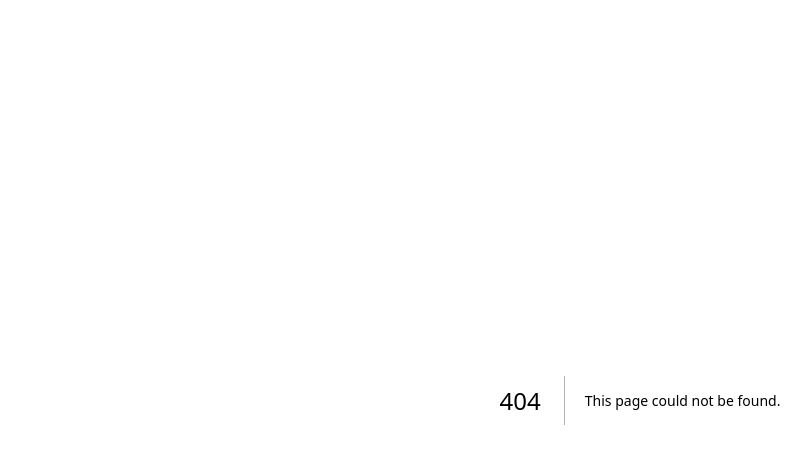
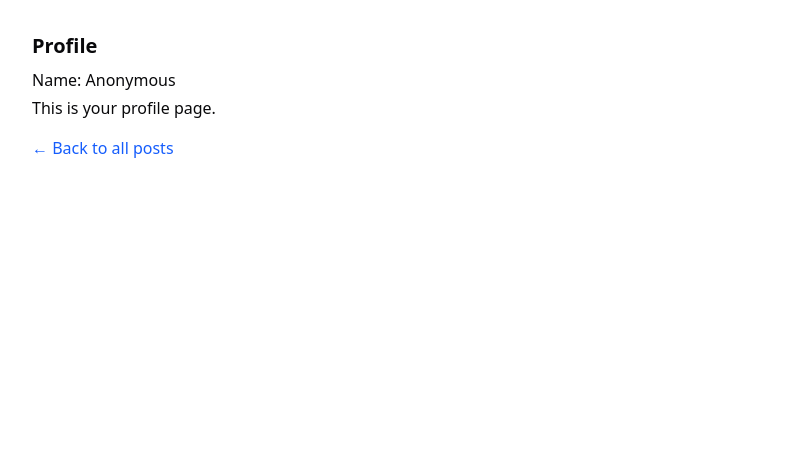
Before and after one commit to Maxhu787/anon-board, a Next.js app: page /profile in a window 1280 px wide. Before the commit this address had no page. Shown: the top 464 px of the page, without its empty margins (0-811 px from the left). Built offline with nearby package versions, Linux system fonts and the light colour scheme.

Commit message:
setup basic routes

```diff
--- a/app/globals.css
+++ b/app/globals.css
@@ -43,7 +43,7 @@
   --radius-xl: calc(var(--radius) + 4px);
 }
 
-:root {
+/* :root {
   --radius: 0.625rem;
   --background: oklch(1 0 0);
   --foreground: oklch(0.145 0 0);
@@ -110,6 +110,75 @@
   --sidebar-accent-foreground: oklch(0.985 0 0);
   --sidebar-border: oklch(1 0 0 / 10%);
   --sidebar-ring: oklch(0.556 0 0);
+} */
+
+:root {
+  --radius: 0.65rem;
+  --background: oklch(1 0 0);
+  --foreground: oklch(0.141 0.005 285.823);
+  --card: oklch(1 0 0);
+  --card-foreground: oklch(0.141 0.005 285.823);
+  --popover: oklch(1 0 0);
+  --popover-foreground: oklch(0.141 0.005 285.823);
+  --primary: oklch(0.705 0.213 47.604);
+  --primary-foreground: oklch(0.98 0.016 73.684);
+  --secondary: oklch(0.967 0.001 286.375);
+  --secondary-foreground: oklch(0.21 0.006 285.885);
+  --muted: oklch(0.967 0.001 286.375);
+  --muted-foreground: oklch(0.552 0.016 285.938);
+  --accent: oklch(0.967 0.001 286.375);
+  --accent-foreground: oklch(0.21 0.006 285.885);
+  --destructive: oklch(0.577 0.245 27.325);
+  --border: oklch(0.92 0.004 286.32);
+  --input: oklch(0.92 0.004 286.32);
+  --ring: oklch(0.705 0.213 47.604);
+  --chart-1: oklch(0.646 0.222 41.116);
+  --chart-2: oklch(0.6 0.118 184.704);
+  --chart-3: oklch(0.398 0.07 227.392);
+  --chart-4: oklch(0.828 0.189 84.429);
+  --chart-5: oklch(0.769 0.188 70.08);
+  --sidebar: oklch(0.985 0 0);
+  --sidebar-foreground: oklch(0.141 0.005 285.823);
+  --sidebar-primary: oklch(0.705 0.213 47.604);
+  --sidebar-primary-foreground: oklch(0.98 0.016 73.684);
+  --sidebar-accent: oklch(0.967 0.001 286.375);
+  --sidebar-accent-foreground: oklch(0.21 0.006 285.885);
+  --sidebar-border: oklch(0.92 0.004 286.32);
+  --sidebar-ring: oklch(0.705 0.213 47.604);
+}
+
+.dark {
+  --background: oklch(0.141 0.005 285.823);
+  --foreground: oklch(0.985 0 0);
+  --card: oklch(0.21 0.006 285.885);
+  --card-foreground: oklch(0.985 0 0);
+  --popover: oklch(0.21 0.006 285.885);
+  --popover-foreground: oklch(0.985 0 0);
+  --primary: oklch(0.646 0.222 41.116);
+  --primary-foreground: oklch(0.98 0.016 73.684);
+  --secondary: oklch(0.274 0.006 286.033);
+  --secondary-foreground: oklch(0.985 0 0);
+  --muted: oklch(0.274 0.006 286.033);
+  --muted-foreground: oklch(0.705 0.015 286.067);
+  --accent: oklch(0.274 0.006 286.033);
+  --accent-foreground: oklch(0.985 0 0);
+  --destructive: oklch(0.704 0.191 22.216);
+  --border: oklch(1 0 0 / 10%);
+  --input: oklch(1 0 0 / 15%);
+  --ring: oklch(0.646 0.222 41.116);
+  --chart-1: oklch(0.488 0.243 264.376);
+  --chart-2: oklch(0.696 0.17 162.48);
+  --chart-3: oklch(0.769 0.188 70.08);
+  --chart-4: oklch(0.627 0.265 303.9);
+  --chart-5: oklch(0.645 0.246 16.439);
+  --sidebar: oklch(0.21 0.006 285.885);
+  --sidebar-foreground: oklch(0.985 0 0);
+  --sidebar-primary: oklch(0.646 0.222 41.116);
+  --sidebar-primary-foreground: oklch(0.98 0.016 73.684);
+  --sidebar-accent: oklch(0.274 0.006 286.033);
+  --sidebar-accent-foreground: oklch(0.985 0 0);
+  --sidebar-border: oklch(1 0 0 / 10%);
+  --sidebar-ring: oklch(0.646 0.222 41.116);
 }
 
 @layer base {
--- a/app/layout.js
+++ b/app/layout.js
@@ -1,29 +1,37 @@
-import { Geist, Geist_Mono } from "next/font/google";
+// import { Geist, Geist_Mono } from "next/font/google";
 import "./globals.css";
 
-const geistSans = Geist({
-  variable: "--font-geist-sans",
-  subsets: ["latin"],
-});
+// const geistSans = Geist({
+//   variable: "--font-geist-sans",
+//   subsets: ["latin"],
+// });
 
-const geistMono = Geist_Mono({
-  variable: "--font-geist-mono",
-  subsets: ["latin"],
-});
+// const geistMono = Geist_Mono({
+//   variable: "--font-geist-mono",
+//   subsets: ["latin"],
+// });
 
-export const metadata = {
-  title: "Create Next App",
-  description: "Generated by create next app",
-};
+// export const metadata = {
+//   title: "Create Next App",
+//   description: "Generated by create next app",
+// };
+
+// export default function RootLayout({ children }) {
+//   return (
+//     <html lang="en">
+//       <body
+//         className={`${geistSans.variable} ${geistMono.variable} antialiased`}
+//       >
+//         {children}
+//       </body>
+//     </html>
+//   );
+// }
 
 export default function RootLayout({ children }) {
   return (
     <html lang="en">
-      <body
-        className={`${geistSans.variable} ${geistMono.variable} antialiased`}
-      >
-        {children}
-      </body>
+      <body>{children}</body>
     </html>
   );
 }
--- a/app/page.js
+++ b/app/page.js
@@ -1,105 +1,34 @@
-import Image from "next/image";
+import Link from "next/link";
 import { Button } from "@/components/ui/button";
+
+// Mock posts data
+const posts = [
+  { id: "1", title: "First Post", summary: "This is the first post." },
+  { id: "2", title: "Second Post", summary: "This is the second post." },
+];
 
 export default function Home() {
   return (
-    <div className="grid grid-rows-[20px_1fr_20px] items-center justify-items-center min-h-screen p-8 pb-20 gap-16 sm:p-20 font-[family-name:var(--font-geist-sans)]">
-      <main className="flex flex-col gap-[32px] row-start-2 items-center sm:items-start">
-        <Button>Click me</Button>
-        <Image
-          className="dark:invert"
-          src="/next.svg"
-          alt="Next.js logo"
-          width={180}
-          height={38}
-          priority
-        />
-        <ol className="list-inside list-decimal text-sm/6 text-center sm:text-left font-[family-name:var(--font-geist-mono)]">
-          <li className="mb-2 tracking-[-.01em]">
-            Get started by editing{" "}
-            <code className="bg-black/[.05] dark:bg-white/[.06] px-1 py-0.5 rounded font-[family-name:var(--font-geist-mono)] font-semibold">
-              app/page.js
-            </code>
-            .
+    <div className="p-8">
+      <h1 className="text-2xl font-bold mb-4">All Posts</h1>
+      <ul className="mb-8 space-y-2">
+        {posts.map((post) => (
+          <li key={post.id}>
+            <Link
+              href={`/posts/${post.id}`}
+              className="text-blue-600 hover:underline"
+            >
+              <strong>{post.title}</strong> - {post.summary}
+            </Link>
           </li>
-          <li className="tracking-[-.01em]">
-            Save and see your changes instantly.
-          </li>
-        </ol>
-
-        <div className="flex gap-4 items-center flex-col sm:flex-row">
-          <a
-            className="rounded-full border border-solid border-transparent transition-colors flex items-center justify-center bg-foreground text-background gap-2 hover:bg-[#383838] dark:hover:bg-[#ccc] font-medium text-sm sm:text-base h-10 sm:h-12 px-4 sm:px-5 sm:w-auto"
-            href="https://vercel.com/new?utm_source=create-next-app&utm_medium=appdir-template-tw&utm_campaign=create-next-app"
-            target="_blank"
-            rel="noopener noreferrer"
-          >
-            <Image
-              className="dark:invert"
-              src="/vercel.svg"
-              alt="Vercel logomark"
-              width={20}
-              height={20}
-            />
-            Deploy now
-          </a>
-          <a
-            className="rounded-full border border-solid border-black/[.08] dark:border-white/[.145] transition-colors flex items-center justify-center hover:bg-[#f2f2f2] dark:hover:bg-[#1a1a1a] hover:border-transparent font-medium text-sm sm:text-base h-10 sm:h-12 px-4 sm:px-5 w-full sm:w-auto md:w-[158px]"
-            href="https://nextjs.org/docs?utm_source=create-next-app&utm_medium=appdir-template-tw&utm_campaign=create-next-app"
-            target="_blank"
-            rel="noopener noreferrer"
-          >
-            Read our docs
-          </a>
-        </div>
-      </main>
-      <footer className="row-start-3 flex gap-[24px] flex-wrap items-center justify-center">
-        <a
-          className="flex items-center gap-2 hover:underline hover:underline-offset-4"
-          href="https://nextjs.org/learn?utm_source=create-next-app&utm_medium=appdir-template-tw&utm_campaign=create-next-app"
-          target="_blank"
-          rel="noopener noreferrer"
-        >
-          <Image
-            aria-hidden
-            src="/file.svg"
-            alt="File icon"
-            width={16}
-            height={16}
-          />
-          Learn
-        </a>
-        <a
-          className="flex items-center gap-2 hover:underline hover:underline-offset-4"
-          href="https://vercel.com/templates?framework=next.js&utm_source=create-next-app&utm_medium=appdir-template-tw&utm_campaign=create-next-app"
-          target="_blank"
-          rel="noopener noreferrer"
-        >
-          <Image
-            aria-hidden
-            src="/window.svg"
-            alt="Window icon"
-            width={16}
-            height={16}
-          />
-          Examples
-        </a>
-        <a
-          className="flex items-center gap-2 hover:underline hover:underline-offset-4"
-          href="https://nextjs.org?utm_source=create-next-app&utm_medium=appdir-template-tw&utm_campaign=create-next-app"
-          target="_blank"
-          rel="noopener noreferrer"
-        >
-          <Image
-            aria-hidden
-            src="/globe.svg"
-            alt="Globe icon"
-            width={16}
-            height={16}
-          />
-          Go to nextjs.org →
-        </a>
-      </footer>
+        ))}
+      </ul>
+      <Link
+        href="/profile"
+        className="inline-block px-4 py-2 bg-gray-200 rounded hover:bg-gray-300"
+      >
+        Go to Profile
+      </Link>
     </div>
   );
 }
--- /dev/null
+++ b/app/posts/[id]/page.js
@@ -0,0 +1,26 @@
+import Link from "next/link";
+
+// Mock posts data (should be shared or fetched in real app)
+const posts = [
+  { id: "1", title: "First Post", content: "Full content of the first post." },
+  {
+    id: "2",
+    title: "Second Post",
+    content: "Full content of the second post.",
+  },
+];
+
+export default async function PostPage({ params }) {
+  const { id } = await params;
+  const post = posts.find((p) => p.id === id);
+  if (!post) return <div className="p-8">Post not found</div>;
+  return (
+    <div className="p-8">
+      <h1 className="text-xl font-bold mb-2">{post.title}</h1>
+      <p className="mb-4">{post.content}</p>
+      <Link href="/" className="text-blue-600 hover:underline">
+        ← Back to all posts
+      </Link>
+    </div>
+  );
+}
--- /dev/null
+++ b/app/profile/page.js
@@ -0,0 +1,16 @@
+import Link from "next/link";
+
+export default function ProfilePage() {
+  // Mock user data
+  const user = { name: "Anonymous", bio: "This is your profile page." };
+  return (
+    <div className="p-8">
+      <h1 className="text-xl font-bold mb-2">Profile</h1>
+      <p className="mb-1">Name: {user.name}</p>
+      <p className="mb-4">{user.bio}</p>
+      <Link href="/" className="text-blue-600 hover:underline">
+        ← Back to all posts
+      </Link>
+    </div>
+  );
+}
```
